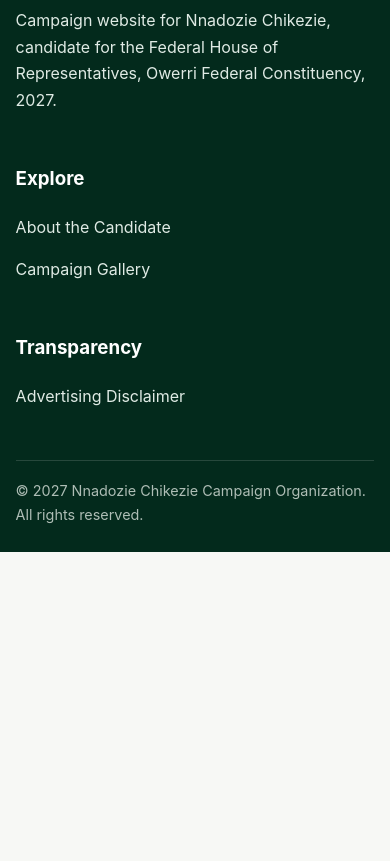
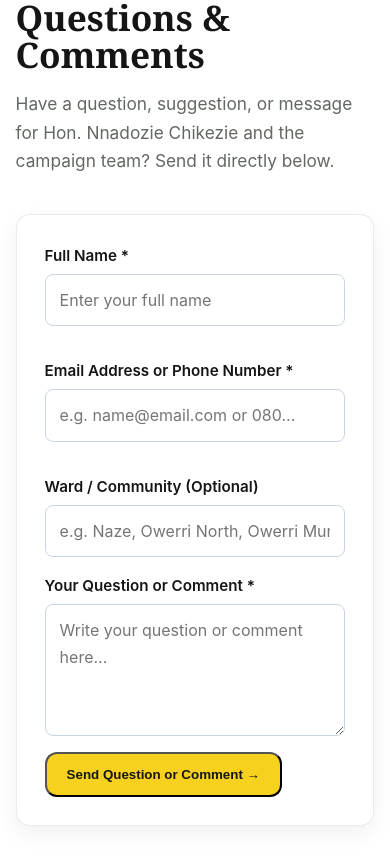
Before and after one commit to Uchefada/campaign-website, a plain HTML site: page index.html in a window 390 px wide. Shown: the part 7607-8468 px from the top of the page. Before the commit the page ends 8159 px from the top, so only its background shows below. Drawn offline with Linux system fonts and the light colour scheme.

Commit message:
Update index.html

```diff
--- a/index.html
+++ b/index.html
@@ -7,6 +7,59 @@
 <meta name="description" content="Campaign information and community-service profile of Nnadozie Chikezie for Owerri Federal Constituency, 2027.">
 <link rel="icon" href="/.netlify/images?url=/assets/zlp-logo.jpg&amp;w=64&amp;fm=webp">
 <link rel="stylesheet" href="style.css">
+<style>
+  .qa-card {
+    background: #fff;
+    border-radius: 14px;
+    padding: 28px;
+    max-width: 720px;
+    box-shadow: 0 8px 24px rgba(0, 0, 0, 0.06);
+    border: 1px solid rgba(0, 0, 0, 0.08);
+  }
+  .qa-grid {
+    display: grid;
+    grid-template-columns: 1fr 1fr;
+    gap: 16px;
+    margin-bottom: 16px;
+  }
+  @media (max-width: 640px) {
+    .qa-grid { grid-template-columns: 1fr; }
+  }
+  .qa-field {
+    display: flex;
+    flex-direction: column;
+    gap: 6px;
+    margin-bottom: 16px;
+  }
+  .qa-field label {
+    font-weight: 600;
+    font-size: 0.95rem;
+  }
+  .qa-field input,
+  .qa-field textarea {
+    width: 100%;
+    padding: 12px 14px;
+    border: 1px solid #cbd5e1;
+    border-radius: 8px;
+    font: inherit;
+    font-size: 1rem;
+    box-sizing: border-box;
+  }
+  .qa-field input:focus,
+  .qa-field textarea:focus {
+    outline: none;
+    border-color: currentColor;
+  }
+  .qa-status {
+    display: none;
+    margin-top: 14px;
+    padding: 12px 16px;
+    border-radius: 8px;
+    background: #ecfdf5;
+    color: #065f46;
+    font-weight: 500;
+  }
+</style>
 </head>
 <body>
 <header class="site-header">
@@ -20,6 +73,7 @@
       <a href="index.html">Home</a>
       <a href="about.html">About</a>
       <a href="index.html#gallery">Gallery</a>
+      <a href="index.html#questions">Ask a Question</a>
       <a href="disclaimer.html">Disclaimer</a>
     </nav>
   </div>
@@ -106,6 +160,42 @@
     </div>
   </div>
 </section>
+
+<section class="section alt" id="questions">
+  <div class="container">
+    <div class="section-head">
+      <div class="eyebrow">Community engagement</div>
+      <h2>Questions &amp; Comments</h2>
+      <p class="lead">Have a question, suggestion, or message for Hon. Nnadozie Chikezie and the campaign team? Send it directly below.</p>
+    </div>
+    <div class="qa-card">
+      <form id="campaign-qa-form" name="campaign-questions" method="POST" data-netlify="true" netlify-honeypot="bot-field">
+        <input type="hidden" name="form-name" value="campaign-questions">
+        <p style="display:none;"><label>Don’t fill this out: <input name="bot-field"></label></p>
+        <div class="qa-grid">
+          <div class="qa-field">
+            <label for="qa-name">Full Name *</label>
+            <input id="qa-name" type="text" name="name" placeholder="Enter your full name" required>
+          </div>
+          <div class="qa-field">
+            <label for="qa-contact">Email Address or Phone Number *</label>
+            <input id="qa-contact" type="text" name="contact" placeholder="e.g. name@email.com or 080..." required>
+          </div>
+        </div>
+        <div class="qa-field">
+          <label for="qa-community">Ward / Community (Optional)</label>
+          <input id="qa-community" type="text" name="community" placeholder="e.g. Naze, Owerri North, Owerri Municipal, Owerri West">
+        </div>
+        <div class="qa-field">
+          <label for="qa-message">Your Question or Comment *</label>
+          <textarea id="qa-message" name="message" rows="4" placeholder="Write your question or comment here..." required></textarea>
+        </div>
+        <button type="submit" class="btn btn-primary">Send Question or Comment →</button>
+        <div id="qa-status" class="qa-status" role="status">Thank you! Your message has been sent directly to the campaign team.</div>
+      </form>
+    </div>
+  </div>
+</section>
 </main>
 <footer class="site-footer">
   <div class="container footer-grid">
@@ -117,6 +207,7 @@
       <h3>Explore</h3>
       <p><a href="about.html">About the Candidate</a></p>
       <p><a href="index.html#gallery">Campaign Gallery</a></p>
+      <p><a href="index.html#questions">Questions &amp; Comments</a></p>
     </div>
     <div>
       <h3>Transparency</h3>
@@ -126,5 +217,6 @@
   <div class="container copyright">© 2027 Nnadozie Chikezie Campaign Organization. All rights reserved.</div>
 </footer>
 <script src="script.js"></script>
-</body>
-</html>
+<script>
+  const qaForm = document.getElementById('campaign-qa-form');
+  const qaStatus = document.getElementById('qa-status');
```
